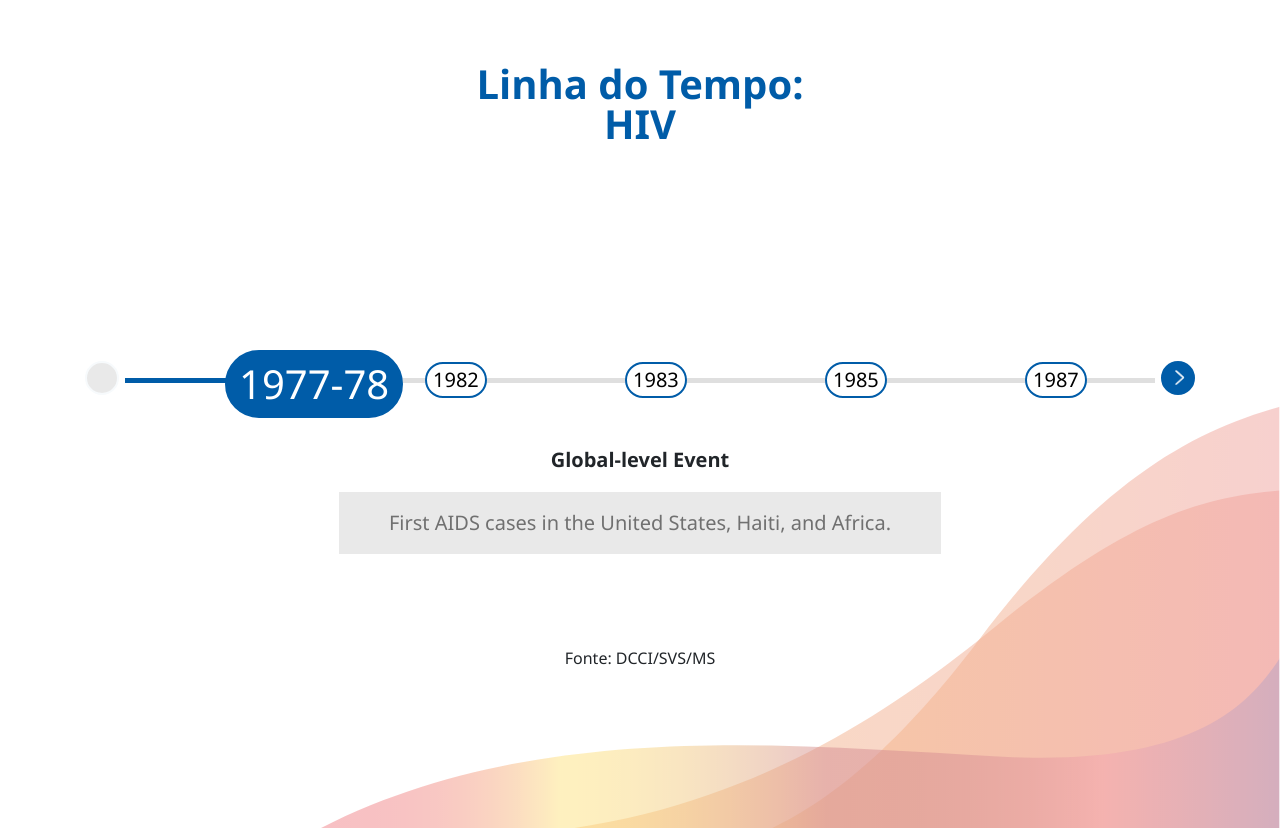
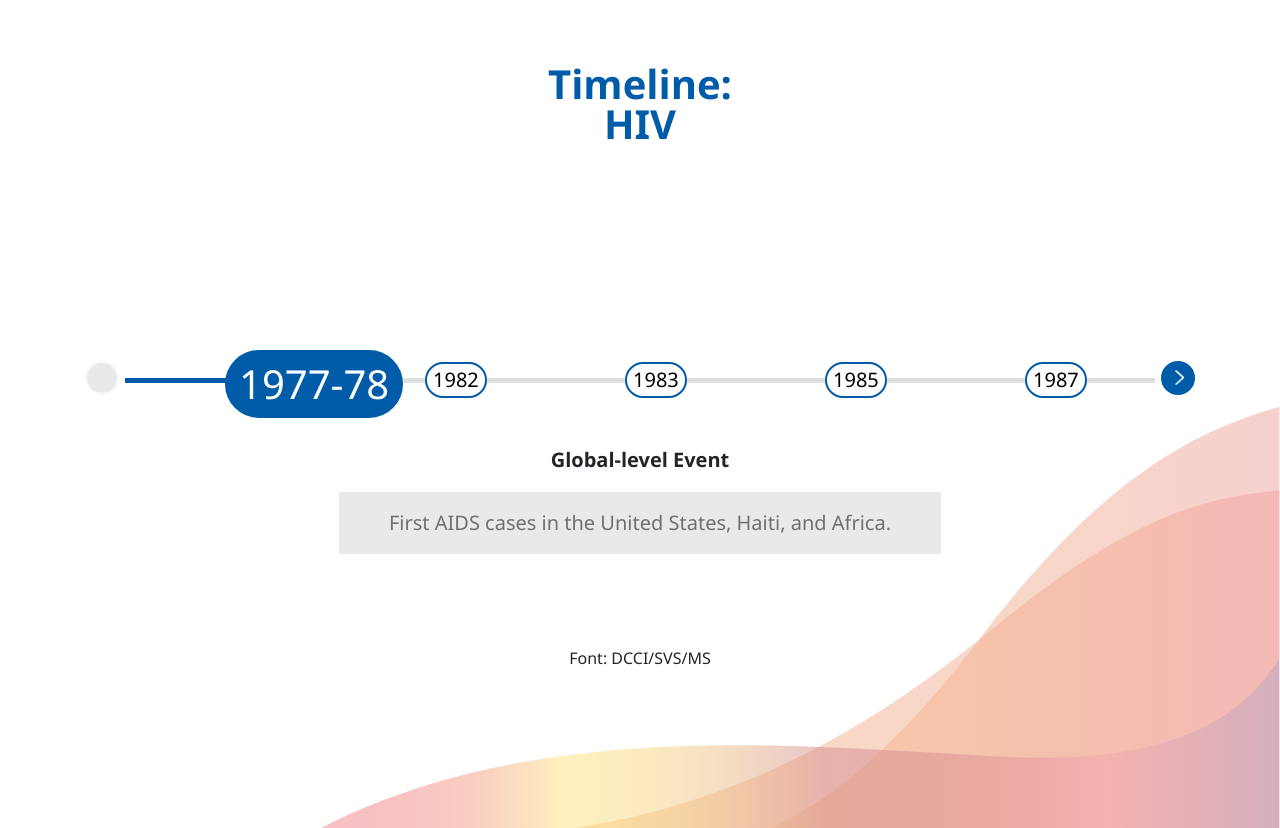
Before and after one commit to marianaaraujof/timeline-hiv, a plain HTML site: page index.html in a window 1280 px wide. Drawn offline with Linux system fonts and the light colour scheme.

Commit message:
traducao titulo

```diff
--- a/index.html
+++ b/index.html
@@ -2,7 +2,7 @@
 <html>
 
 <head>
-    <title>LINHA DO TEMPO HIV</title>
+    <title>TIMELINE HIV</title>
 
     <meta charset="utf-8" />
     <meta charset="UTF-8">
@@ -241,7 +241,7 @@
 
     <header class="header">
         <div class="container">
-            <h1>Linha do Tempo:</h1>
+            <h1>Timeline:</h1>
             <h1>HIV</h1>
         </div>
     </header>
@@ -249,7 +249,7 @@
     <section id="conteudo" class="container">
         <div class="myjtline">
         </div>
-        <p style="text-align: center;">Fonte: DCCI/SVS/MS</p>
+        <p style="text-align: center;">Font: DCCI/SVS/MS</p>
     </section>
     <span class="line"></span>
 
```
